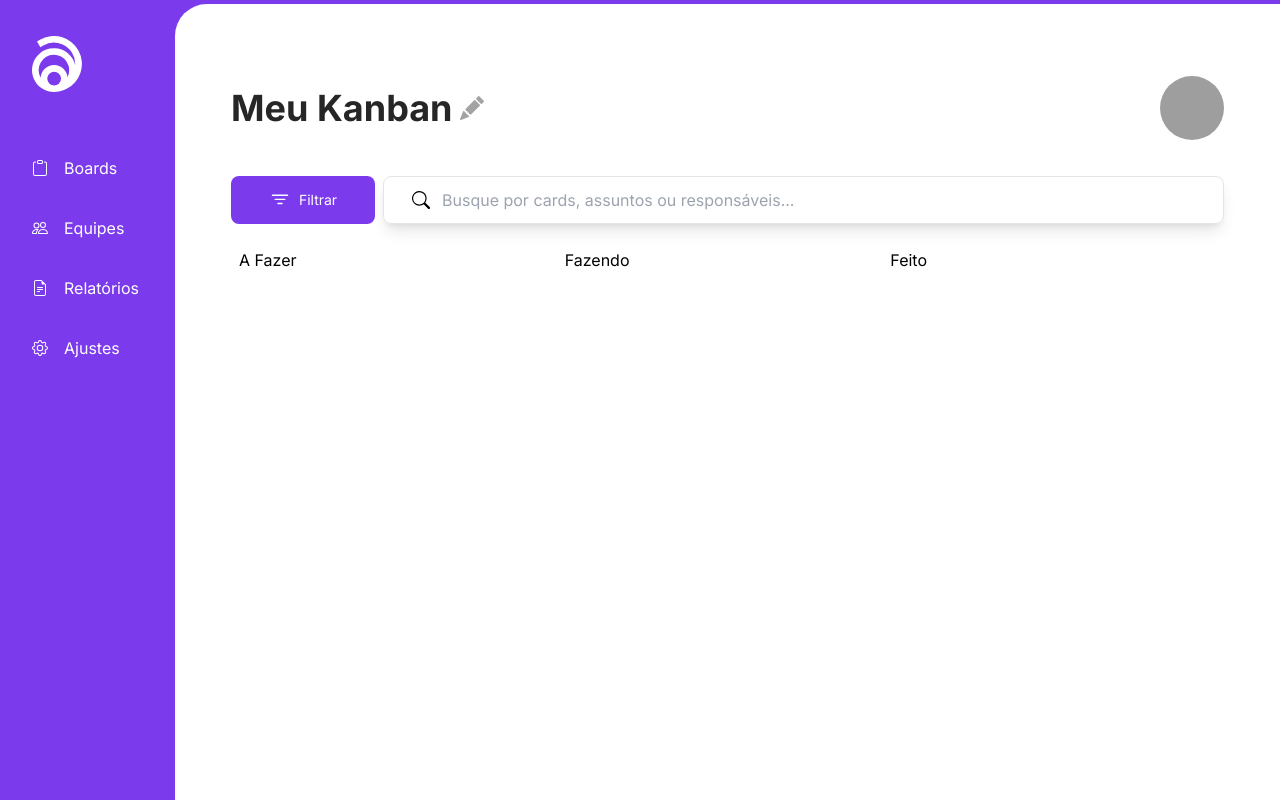
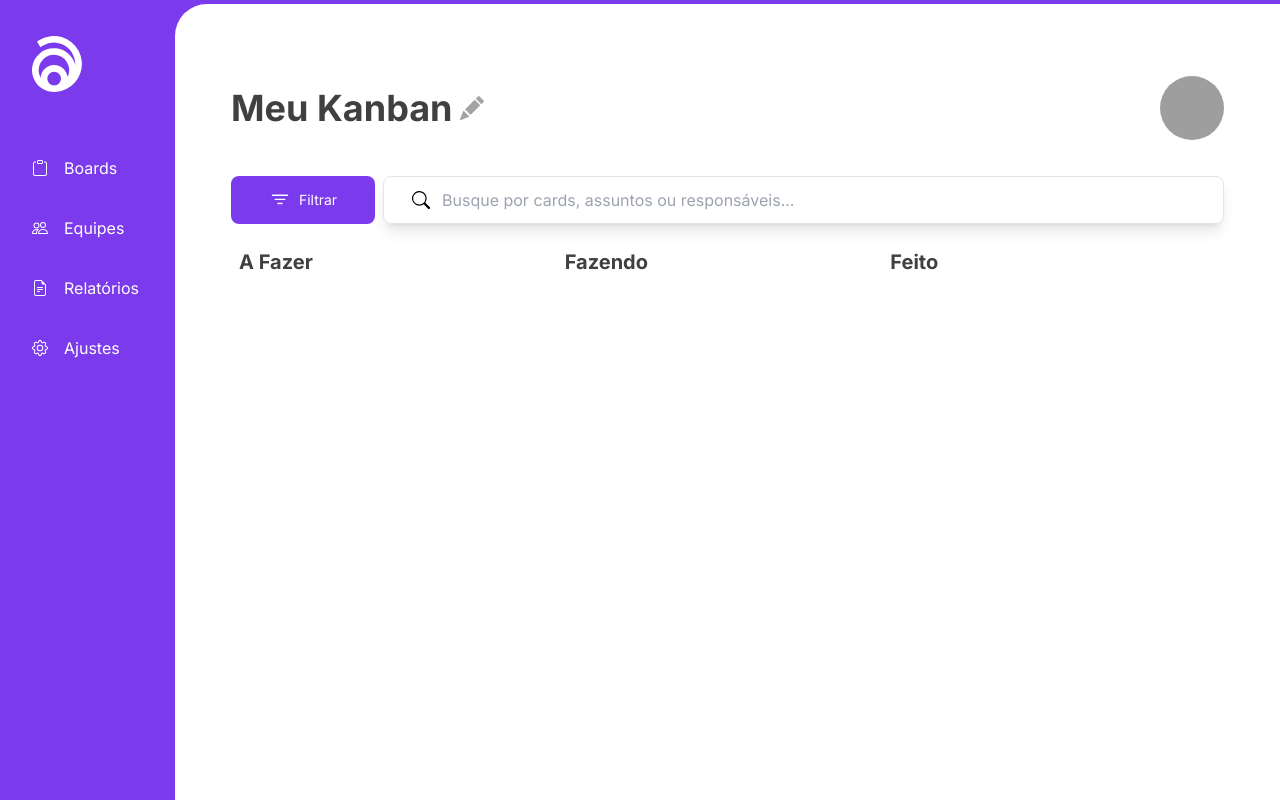
Before and after one commit to andradematheusdev/boracodar-12, a React (Vite) app: page / in a window 1280 px wide. Built offline with nearby package versions, Linux system fonts and the light colour scheme; grey boxes are pictures that could not be loaded.

Commit message:
Grid sections title style

```diff
--- a/src/components/grid/index.tsx
+++ b/src/components/grid/index.tsx
@@ -1,14 +1,14 @@
 export const Grid = () => {
   return (
-    <div className="grid grid-cols-3 grid-rows-1">
+    <div className="grid grid-cols-3 grid-rows-1 text-neutral-700">
       <div>
-        <span>A Fazer</span>
+        <span className="text-xl font-bold">A Fazer</span>
       </div>
       <div>
-        <span>Fazendo</span>
+        <span className="text-xl font-bold">Fazendo</span>
       </div>
       <div>
-        <span>Feito</span>
+        <span className="text-xl font-bold">Feito</span>
       </div>
     </div>
   )
--- a/src/components/header/index.tsx
+++ b/src/components/header/index.tsx
@@ -4,7 +4,7 @@ export const Header = () => {
   return (
     <header className="flex w-full justify-between items-center px-6 py-3">
       <div className="flex flex-1 gap-x-2 items-center">
-        <h1 className="text-4xl font-bold text-neutral-800">Meu Kanban</h1>
+        <h1 className="text-4xl font-bold text-neutral-700">Meu Kanban</h1>
         <a href="#">
           <BsPencilFill size={24} className="text-neutral-400" />
         </a>
```
